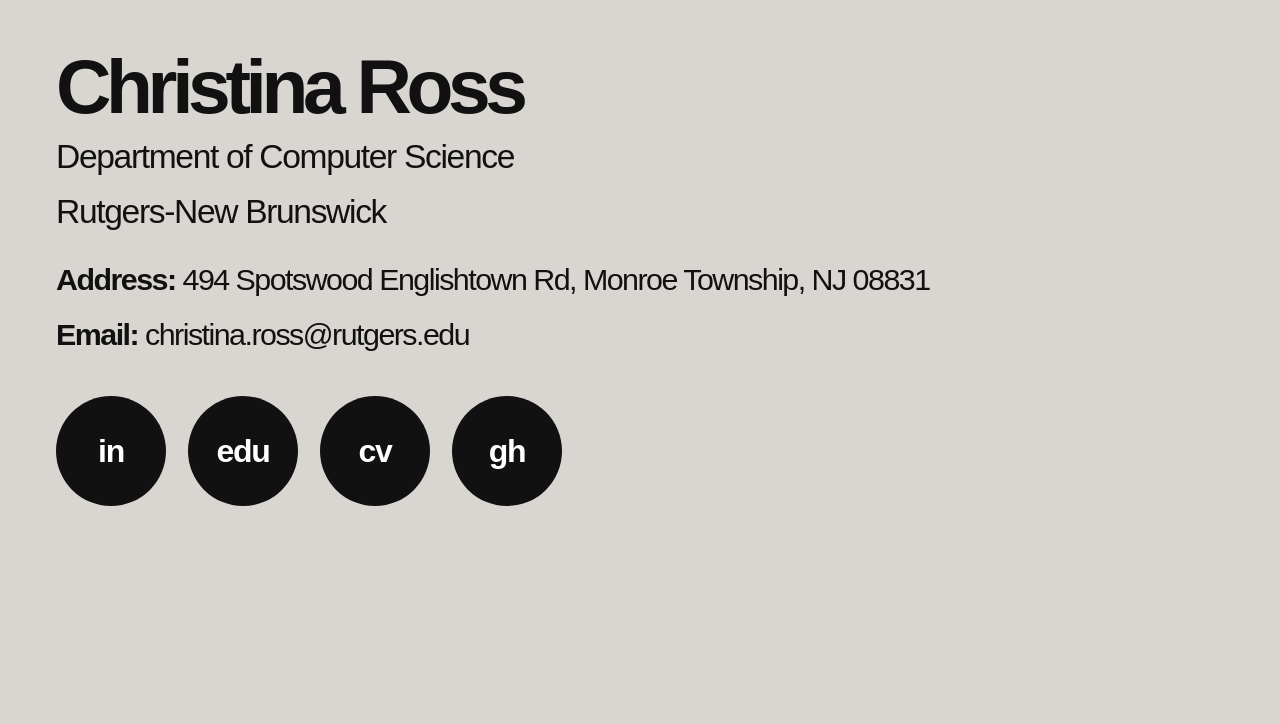
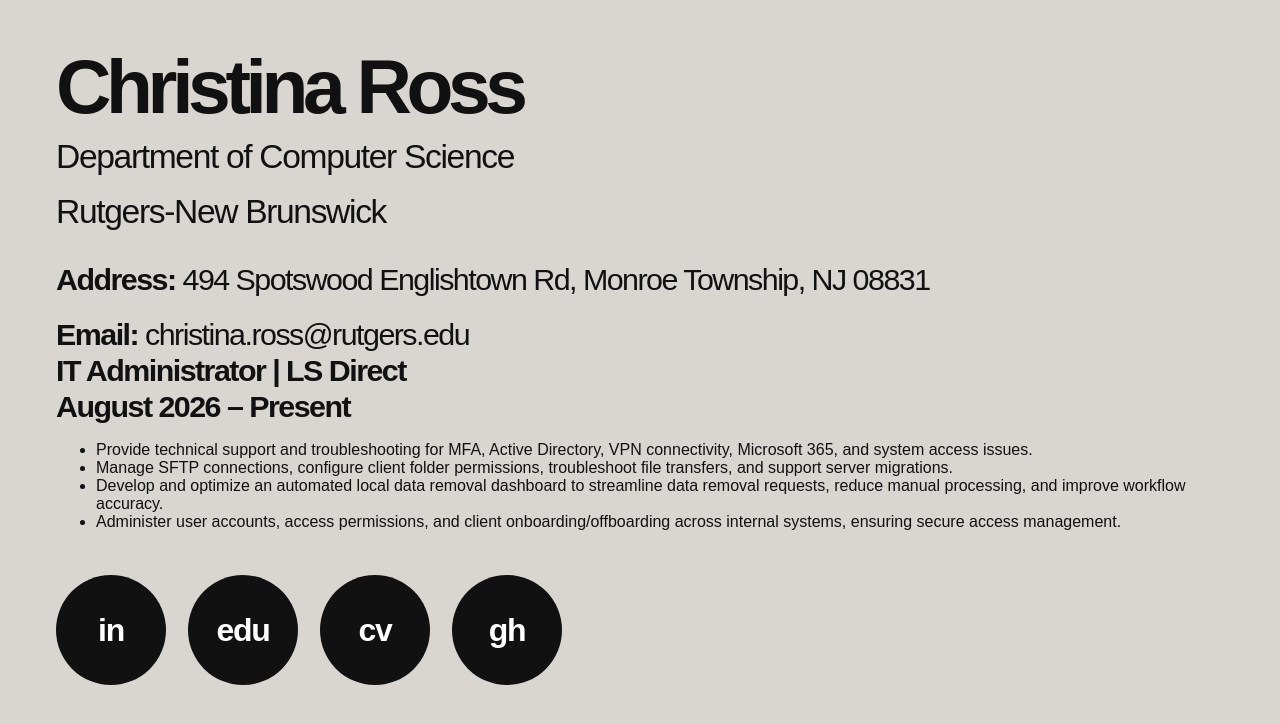
Before and after one commit to Antarathapliyal31/ai_visual_project, a website: page harness/owner-preview.html in a window 1280 px wide. Drawn offline with Linux system fonts and the light colour scheme.

Commit message:
Update portfolio experience section

```diff
--- a/harness/owner-preview.html
+++ b/harness/owner-preview.html
@@ -126,6 +126,17 @@
       <div class="line"><strong>Email:</strong> christina.ross@rutgers.edu</div>
     </div>
 
+    <section class="experience" aria-label="Experience">
+      <div class="line"><strong>IT Administrator | LS Direct</strong></div>
+      <div class="line"><strong>August 2026 – Present</strong></div>
+      <ul>
+        <li>Provide technical support and troubleshooting for MFA, Active Directory, VPN connectivity, Microsoft 365, and system access issues.</li>
+        <li>Manage SFTP connections, configure client folder permissions, troubleshoot file transfers, and support server migrations.</li>
+        <li>Develop and optimize an automated local data removal dashboard to streamline data removal requests, reduce manual processing, and improve workflow accuracy.</li>
+        <li>Administer user accounts, access permissions, and client onboarding/offboarding across internal systems, ensuring secure access management.</li>
+      </ul>
+    </section>
+
     <nav class="links" aria-label="Social links">
       <a class="link" href="#" aria-label="LinkedIn">in</a>
       <a class="link" href="#" aria-label="Educational profile">edu</a>
```
